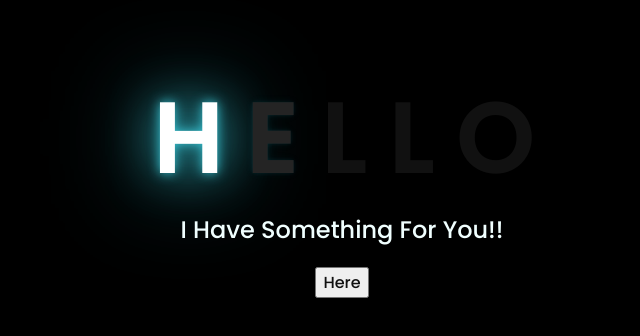
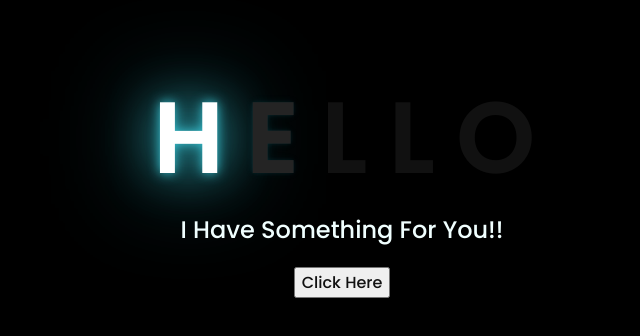
Before and after one commit to IvanAkbarAlfahrezi/IvanAkbarAlfahrezi.github.io, a plain HTML site: page index.html in a window 1280 px wide. Shown: the part 226-562 px from the top of the page, without its empty margins (306-946 px from the left). Drawn offline with Linux system fonts and the light colour scheme.

Commit message:
Update index.html

```diff
--- a/index.html
+++ b/index.html
@@ -22,7 +22,7 @@
     </div>
     <div class="button">
         <button>
-            <a href="flower.html">Here</a>
+            <a href="flower.html">Click Here</a>
         </button>
 
     </div>
```
